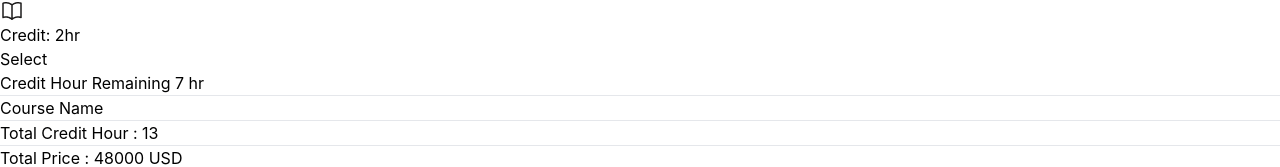
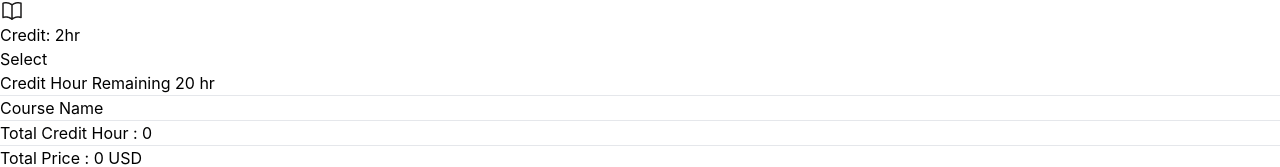
Before and after one commit to mdshahadat12/Course-Registration-React-Project, a React (Vite) app: page / in a window 1280 px wide. Shown: the part 6649-6816 px from the top of the page. Built offline with nearby package versions, Linux system fonts and the light colour scheme.

Commit message:
total price, total credit, remaining credit done

```diff
--- a/src/Components/Cart.jsx
+++ b/src/Components/Cart.jsx
@@ -1,11 +1,11 @@
 /* eslint-disable react/prop-types */
-const Cart = ({data}) => {
+const Cart = ({data,ramain,credit,total}) => {
     // console.log(data);
     // const {title} = data;
     return (
         <div className="lg:w-1/4 p-5 bg-white rounded-lg">
             <div className="lg:sticky top-8 right-0">
-                <h1 className="text-lg text-[#2F80ED] font-bold my-4">Credit Hour Remaining 7 hr</h1>
+                <h1 className="text-lg text-[#2F80ED] font-bold my-4">Credit Hour Remaining {ramain} hr</h1>
                 <hr />
                 <h1 className="text-xl text-[#1C1B1B] font-bold">Course Name</h1>
                 <ol className="list-decimal m-5 text-[#1C1B1B99]">
@@ -14,9 +14,9 @@ const Cart = ({data}) => {
                 }
                 </ol>
                 <hr />
-                <p className="font-medium my-3">Total Credit Hour : 13</p>
+                <p className="font-medium my-3">Total Credit Hour : {credit}</p>
                 <hr />
-                <p className="font-medium my-3">Total Price : 48000 USD</p>
+                <p className="font-medium my-3">Total Price : {total} USD</p>
             </div>
         </div>
     );
--- a/src/Components/Home.jsx
+++ b/src/Components/Home.jsx
@@ -5,8 +5,34 @@ import Header from "./header";
 
 const Home = () => {
     const [data, setdata] = useState([]);
+    const [credit, setCredit] = useState(0)
+    const [ramain, setRamain] = useState(20)
+    const [total, setTotal] = useState(0)
+
     const handleBtn = (cards) => {
-        setdata([...data,cards]);
+        const exsist = data.find(element => cards.id === element.id);
+        let total = cards.price;
+        data.forEach(element => {
+            total += element.price;
+        });
+
+        let credit = cards.credit;
+        data.forEach(element => {
+            credit += element.credit;
+        });
+        const ramain = 20 - credit
+        if(ramain < 0){
+            return alert('limit ses')
+        }else
+        if(exsist){
+            return alert('booked');
+        }else{
+
+            setTotal(total);
+            setCredit(credit);
+            setRamain(ramain);
+            setdata([...data,cards]);
+        }
     }
     return (
         <div className="bg-[#F3F3F3]">
@@ -14,7 +40,7 @@ const Home = () => {
                 <Header></Header>
                 <div className="flex flex-col-reverse lg:flex-row gap-10">
                 <Cards handleBtn={handleBtn}></Cards>
-                <Cart data={data}></Cart>
+                <Cart data={data} total={total} credit={credit} ramain={ramain}></Cart>
                 </div>
              </div>
         </div>
```
